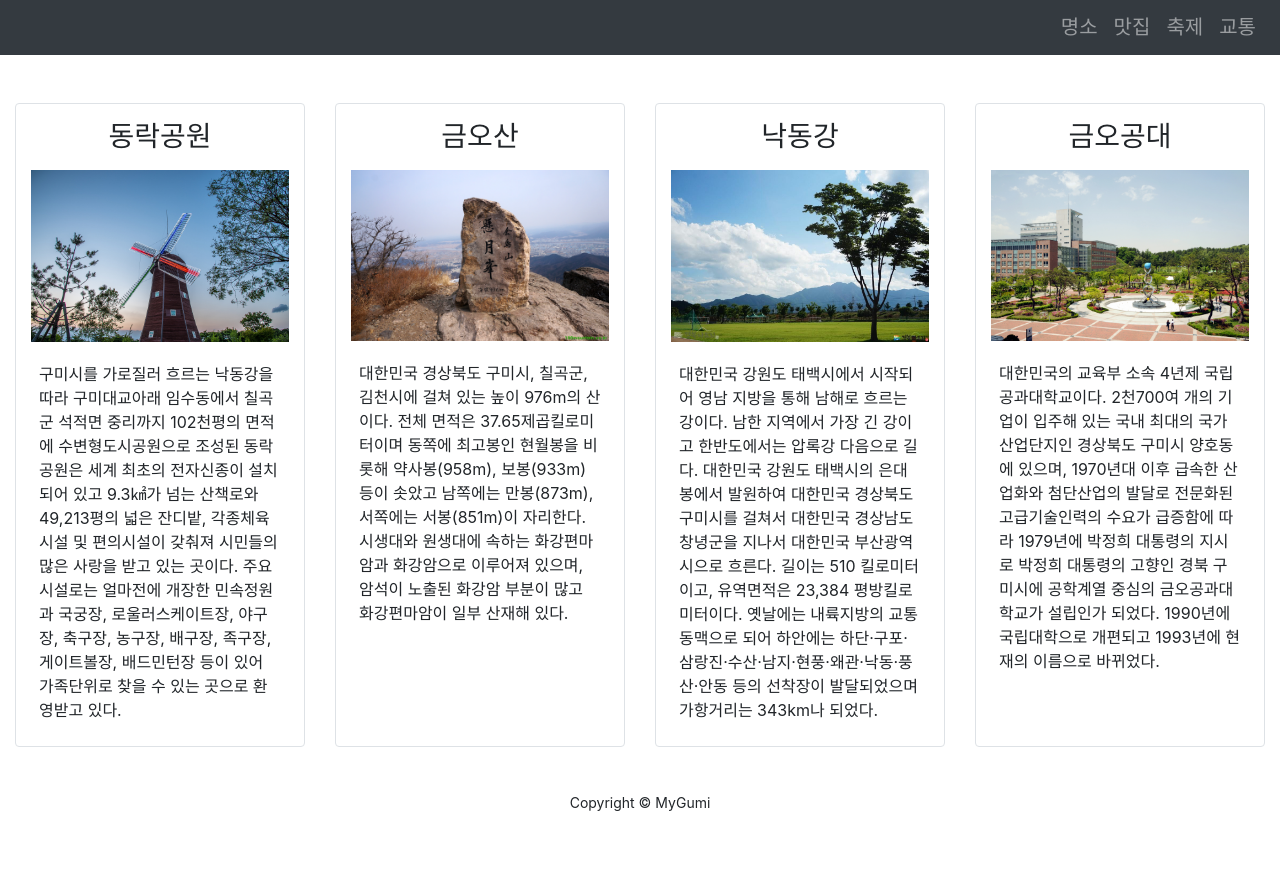
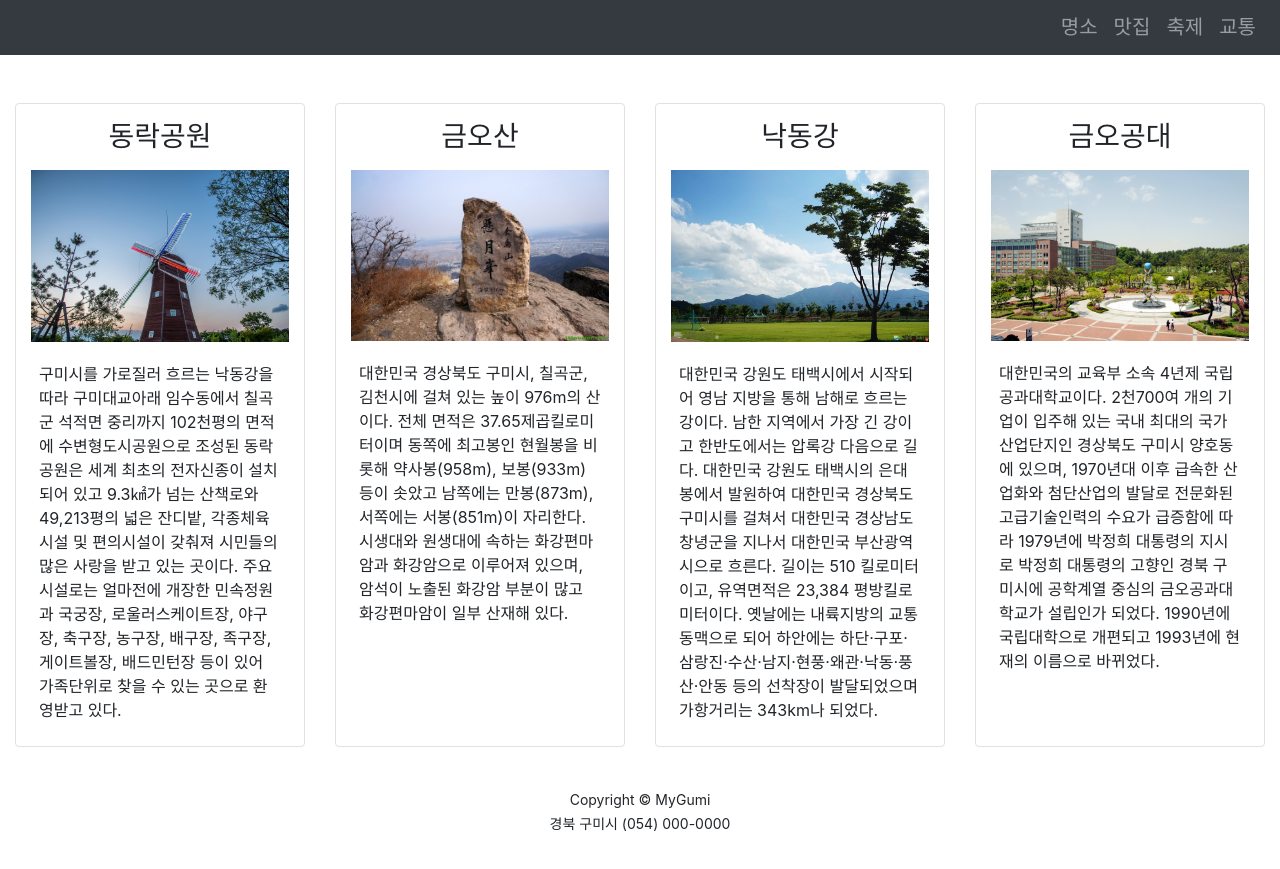
Before and after one commit to ljh1324/responsive-web, a plain HTML site: page index.html in a window 1280 px wide. Shown: the part 73-942 px from the top of the page. Before the commit the page ends 901 px from the top, so only its background shows below. Drawn offline with nearby package versions, Linux system fonts and the light colour scheme.

Commit message:
feat: footer 정보 추가

```diff
--- a/index.html
+++ b/index.html
@@ -70,6 +70,8 @@
   <footer class="footer">
     <div class="container text-center">
       <small>Copyright &copy; MyGumi</small>
+      <br />
+      <small>경북 구미시 (054) 000-0000</small>
     </div>
   </footer>
 
--- a/style.css
+++ b/style.css
@@ -68,8 +68,7 @@
 }
 
 .footer {
-    margin-top: 30px;
+    margin: 40px 0;
     width: 100%;
     height: 50px;
-    line-height: 50px;
 }
```
